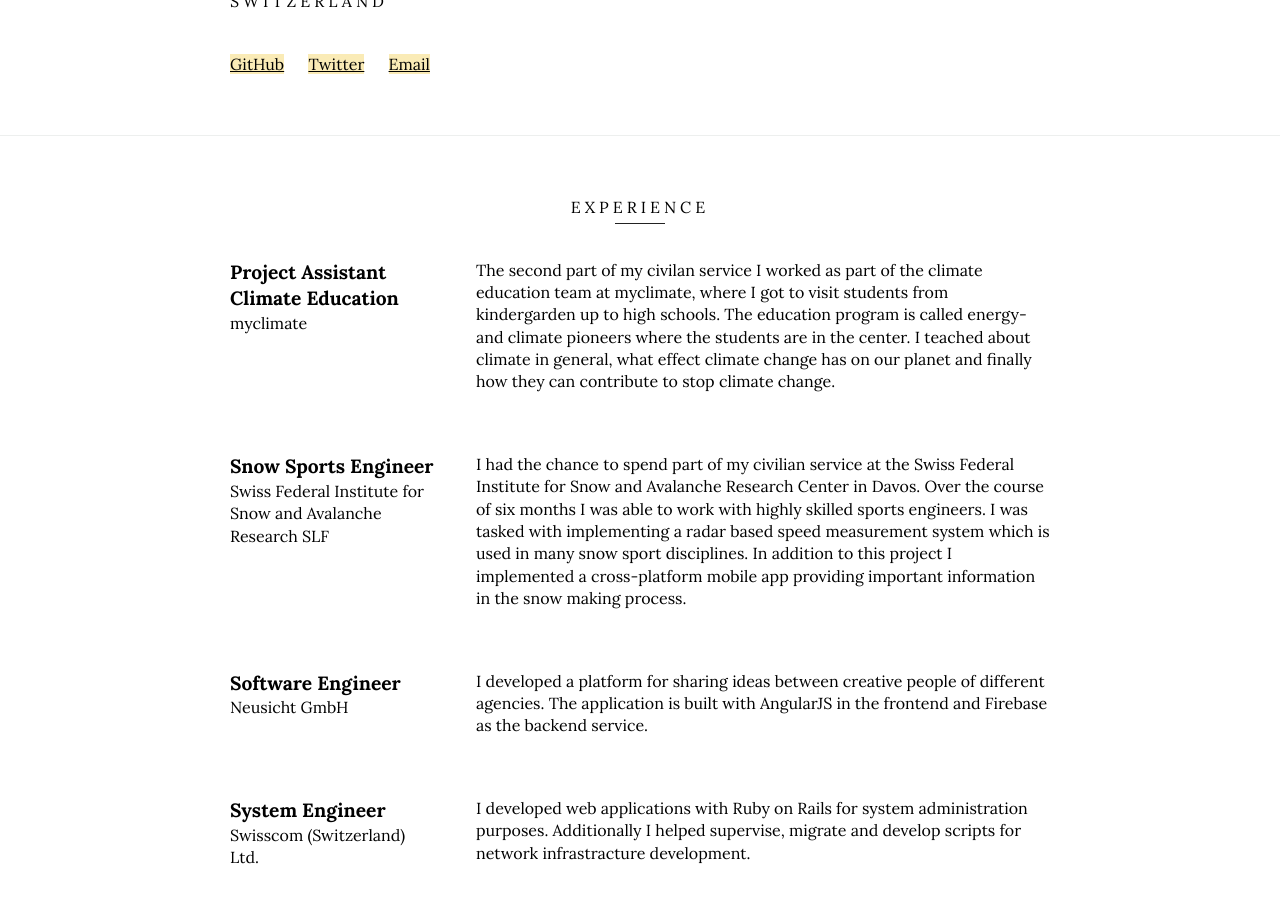
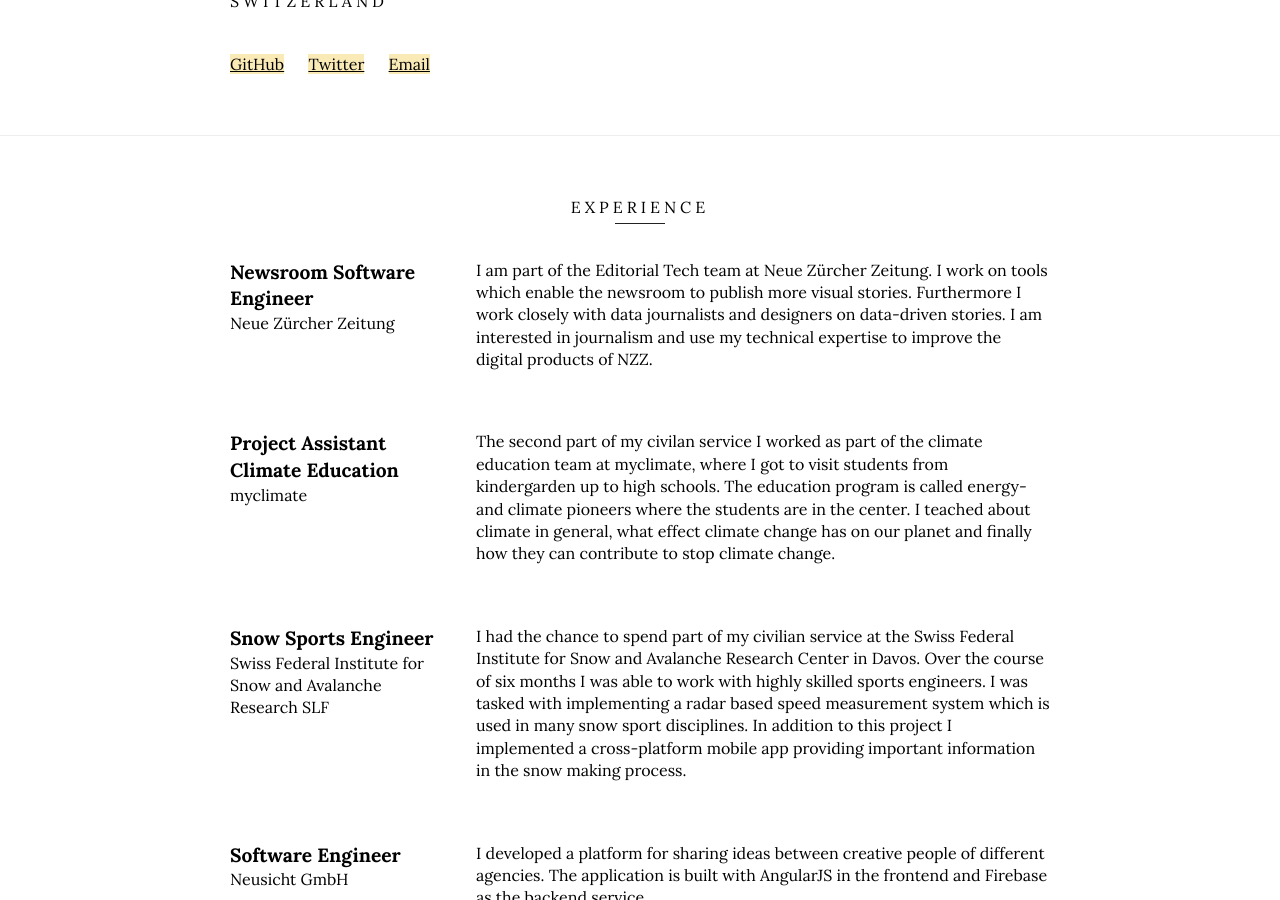
Before and after one commit to manuelroth/manuelroth.github.io, a Jekyll site: the page built from index.html, in a window 1280 px wide and 900 px high, scrolled down 431 px. Built offline with Jekyll 4.4.1, drawn with Linux system fonts in a browser that asks for light colours.

Commit message:
Add nzz to jobs

```diff
--- a/_data/jobs.yml
+++ b/_data/jobs.yml
@@ -1,3 +1,7 @@
+-   title: Newsroom Software Engineer
+    company: Neue Zürcher Zeitung
+    description: I am part of the Editorial Tech team at Neue Zürcher Zeitung. I work on tools which enable the newsroom to publish more visual stories. Furthermore I work closely with data journalists and designers on data-driven stories. I am interested in journalism and use my technical expertise to improve the digital products of NZZ.
+
 -   title: Project Assistant Climate Education
     company: myclimate
     description: The second part of my civilan service I worked as part of the climate education team at myclimate, where I got to visit students from kindergarden up to high schools. The education program is called energy- and climate pioneers where the students are in the center. I teached about climate in general, what effect climate change has on our planet and finally how they can contribute to stop climate change.
```
